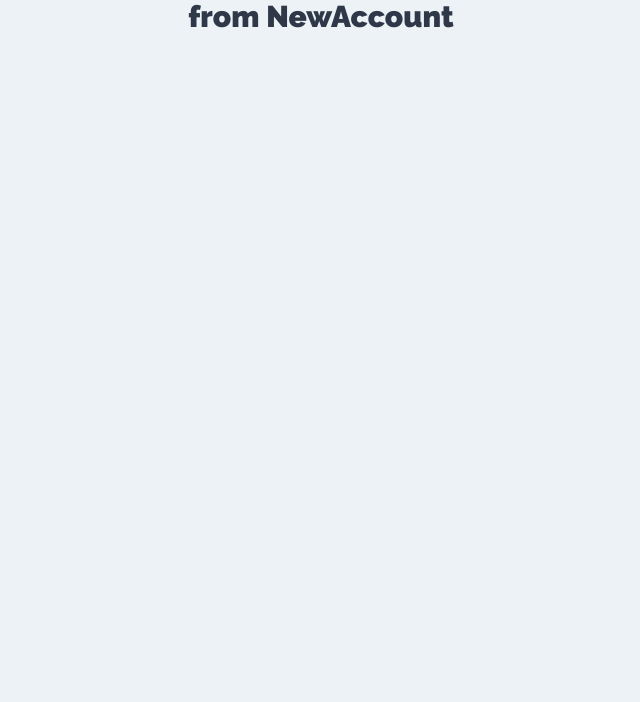
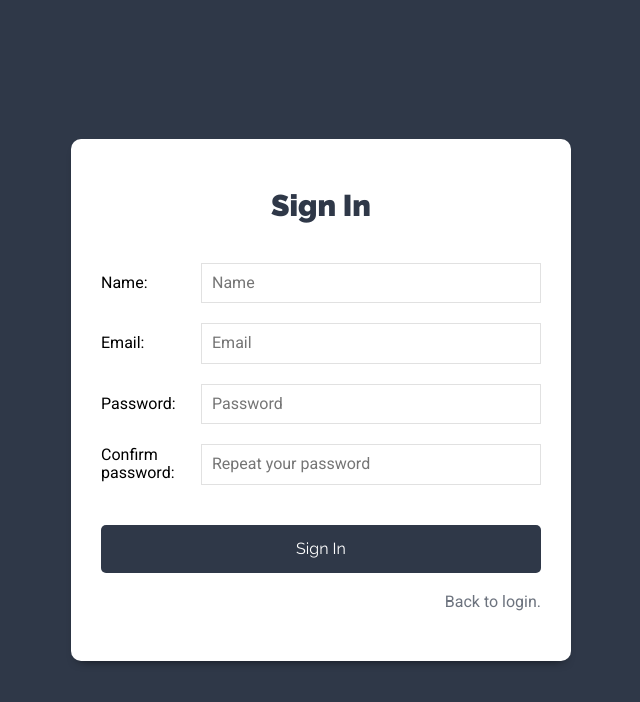
Before and after one commit to chara0511/taskmanager-client, a React (Create React App) app: page /new-account in a window 1280 px wide. Shown: the top 702 px of the page, without its empty margins (319-959 px from the left). Built offline with nearby package versions, Linux system fonts and the light colour scheme.

Commit message:
second commit

```diff
--- a/src/App.js
+++ b/src/App.js
@@ -1,5 +1,6 @@
 import React from "react";
 import { BrowserRouter as Router, Switch, Route } from "react-router-dom";
+
 import Login from "./components/auth/Login";
 import NewAccount from "./components/auth/NewAccount";
 import Projects from "./components/projects/Projects";
--- a/src/components/auth/Login.js
+++ b/src/components/auth/Login.js
@@ -1,7 +1,73 @@
-import React from "react";
+import React, { useState } from "react";
+import { Link } from "react-router-dom";
 
 const Login = () => {
-  return <h1>from Login</h1>;
+  // Local hooks
+  const [user, setUser] = useState({
+    email: "",
+    password: "",
+  });
+
+  // Object destructuring
+  const { email, password } = user;
+
+  const onChange = (e) => {
+    setUser({ ...user, [e.target.name]: e.target.value });
+  };
+
+  const onSubmit = (e) => {
+    e.preventDefault();
+
+    // validate
+
+    // send to action
+  };
+
+  return (
+    <div className="form-user">
+      <div className="container-form dark">
+        <h1>Log In</h1>
+
+        <form onSubmit={onSubmit}>
+          <div className="field-form">
+            <label htmlFor="email">Email: </label>
+            <input
+              type="email"
+              id="email"
+              name="email"
+              placeholder="Email"
+              value={email}
+              onChange={onChange}
+            />
+          </div>
+
+          <div className="field-form">
+            <label htmlFor="password">Password: </label>
+            <input
+              type="password"
+              id="password"
+              name="password"
+              placeholder="Password"
+              value={password}
+              onChange={onChange}
+            />
+          </div>
+
+          <div className="field-form">
+            <input
+              type="submit"
+              className="btn btn-primary btn-block"
+              value="Log In"
+            />
+          </div>
+        </form>
+
+        <Link to={"/new-account"} className="account-link">
+          <strong>Sign Up</strong>, It's quick and easy.
+        </Link>
+      </div>
+    </div>
+  );
 };
 
 export default Login;
--- a/src/components/auth/NewAccount.js
+++ b/src/components/auth/NewAccount.js
@@ -1,7 +1,103 @@
-import React from "react";
+import React, { useState } from "react";
+import { Link } from "react-router-dom";
 
 const NewAccount = () => {
-  return <h1>from NewAccount</h1>;
+  // Local hooks
+  const [user, setUser] = useState({
+    name: "",
+    email: "",
+    password: "",
+    confirm: "",
+  });
+
+  // Object destructuring
+  const { name, email, password, confirm } = user;
+
+  const onChange = (e) => {
+    setUser({ ...user, [e.target.name]: e.target.value });
+  };
+
+  const onSubmit = (e) => {
+    e.preventDefault();
+
+    // validate
+
+    // min password of 6 characters
+
+    // same password
+
+    // send to action
+  };
+
+  return (
+    <div className="form-user">
+      <div className="container-form dark">
+        <h1>Sign In</h1>
+
+        <form onSubmit={onSubmit}>
+          <div className="field-form">
+            <label htmlFor="name">Name: </label>
+            <input
+              type="text"
+              id="name"
+              name="name"
+              placeholder="Name"
+              value={name}
+              onChange={onChange}
+            />
+          </div>
+
+          <div className="field-form">
+            <label htmlFor="email">Email: </label>
+            <input
+              type="email"
+              id="email"
+              name="email"
+              placeholder="Email"
+              value={email}
+              onChange={onChange}
+            />
+          </div>
+
+          <div className="field-form">
+            <label htmlFor="password">Password: </label>
+            <input
+              type="password"
+              id="password"
+              name="password"
+              placeholder="Password"
+              value={password}
+              onChange={onChange}
+            />
+          </div>
+
+          <div className="field-form">
+            <label htmlFor="confirm">Confirm password: </label>
+            <input
+              type="password"
+              id="confirm"
+              name="confirm"
+              placeholder="Repeat your password"
+              value={confirm}
+              onChange={onChange}
+            />
+          </div>
+
+          <div className="field-form">
+            <input
+              type="submit"
+              className="btn btn-primary btn-block"
+              value="Sign In"
+            />
+          </div>
+        </form>
+
+        <Link to={"/"} className="account-link">
+          Back to login.
+        </Link>
+      </div>
+    </div>
+  );
 };
 
 export default NewAccount;
--- a/src/index.css
+++ b/src/index.css
@@ -309,8 +309,8 @@
   opacity: 0;
 }
 
-.tarea-enter-active,
-.proyecto-enter-active {
+.task-enter-active,
+.project-enter-active {
   opacity: 1;
   transition: opacity 200ms;
 }
@@ -329,7 +329,7 @@
 .form-user {
   background-color: var(--gray2);
   height: 100vh;
-  min-height: 800px;
+  /* min-height: 800px; */
   display: flex;
   align-items: center;
   justify-content: center;
@@ -370,4 +370,5 @@
   margin-top: 2rem;
   display: block;
   opacity: 0.7;
+  text-align: end;
 }
```
